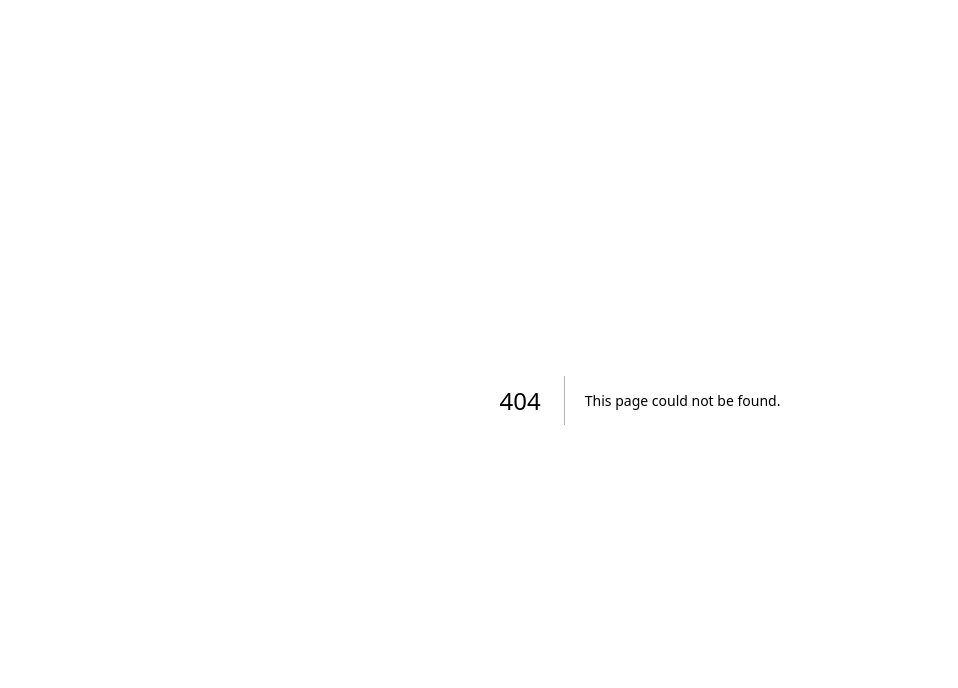
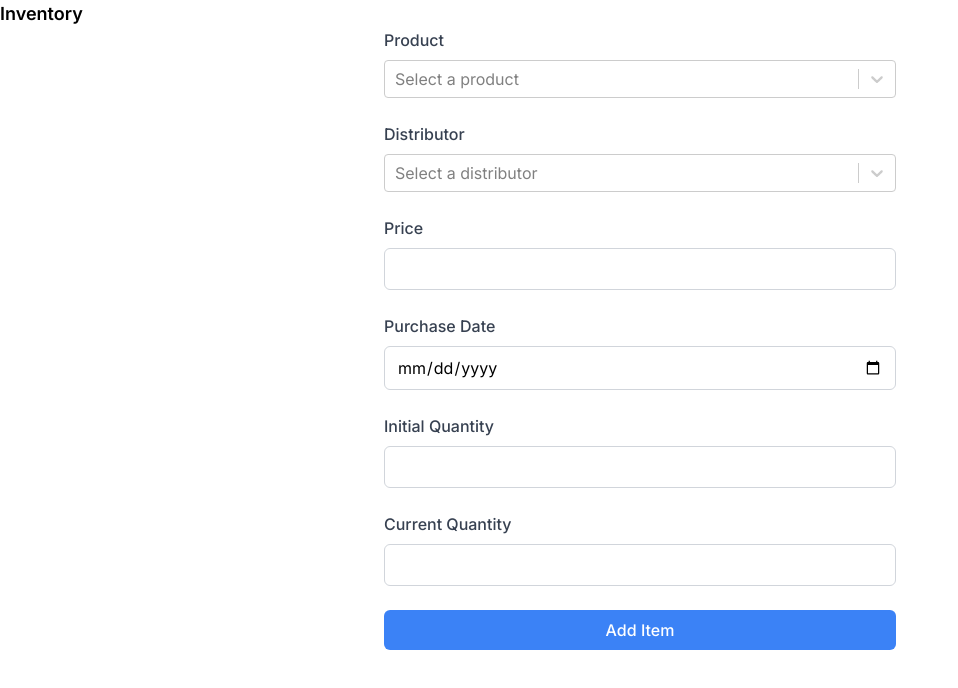
Before and after one commit to freddy-c/greenkeeper, a Next.js app: page /inventory in a window 1280 px wide. Before the commit this address had no page. Shown: the top 688 px of the page, without its empty margins (0-958 px from the left). Built offline with nearby package versions, Linux system fonts and the light colour scheme; no server answers; the database is empty.

Commit message:
Add form for creating new inventory items

```diff
--- a/app/actions.tsx
+++ b/app/actions.tsx
@@ -3,16 +3,13 @@
 import { revalidatePath } from "next/cache";
 import { z } from "zod";
 import prisma from "./client";
-import { Manufacturer } from "@prisma/client";
+import { Item, Manufacturer } from "@prisma/client";
+import { AddManufacturerSchema, AddItemSchema } from "./schemas";
 
 const db = prisma;
 
-const schema = z.object({
-    name: z.string().min(1).trim(),
-});
-
 export async function createManufacturer(
-    data: z.infer<typeof schema>
+    data: z.infer<typeof AddManufacturerSchema>
 ): Promise<{
     success: boolean;
     manufacturer?: Manufacturer;
@@ -21,7 +18,7 @@ export async function createManufacturer(
         message: string;
     }[];
 }> {
-    const parsed = schema.safeParse(data);
+    const parsed = AddManufacturerSchema.safeParse(data);
 
     if (!parsed.success) {
         return {
@@ -99,3 +96,52 @@ export async function deleteManufacturer(
         return { message: "Failed to delete manufacturer" };
     }
 }
+
+export async function createItem(data: z.infer<typeof AddItemSchema>): Promise<{
+    success: boolean;
+    item?: Item;
+    issues?: {
+        path: any;
+        message: string;
+    }[];
+}> {
+    const parsed = AddItemSchema.safeParse(data);
+
+    if (!parsed.success) {
+        return {
+            success: false,
+            issues: parsed.error.issues.map((issue) => {
+                return { path: issue.path, message: issue.message };
+            }),
+        };
+    }
+
+    try {
+        const newItem = await db.item.create({
+            data: {
+                product: {
+                    connect: {
+                        id: parsed.data.product.value,
+                    },
+                },
+                distributor: {
+                    connect: {
+                        id: parsed.data.distributor.value,
+                    },
+                },
+                price: parsed.data.price,
+                purchaseDate: new Date(parsed.data.purchaseDate),
+                initialQuantity: parsed.data.initialQuantity,
+                currentQuantity: parsed.data.currentQuantity,
+            },
+        });
+
+        revalidatePath("/");
+        return {
+            success: true,
+            item: newItem,
+        };
+    } catch (e) {
+        return { success: false };
+    }
+}
--- a/app/add-form.tsx
+++ b/app/add-form.tsx
@@ -4,10 +4,9 @@ import { z } from "zod";
 import { useForm } from "react-hook-form";
 import { zodResolver } from "@hookform/resolvers/zod";
 import { createManufacturer } from "@/app/actions";
+import { AddManufacturerSchema } from "./schemas";
 
-const schema = z.object({
-    name: z.string().min(1).trim(),
-});
+type AddFormValues = z.infer<typeof AddManufacturerSchema>;
 
 export default function AddForm() {
     const {
@@ -16,10 +15,10 @@ export default function AddForm() {
         reset,
         handleSubmit,
         formState: { errors },
-    } = useForm<z.infer<typeof schema>>({
-        resolver: zodResolver(schema),
+    } = useForm<AddFormValues>({
+        resolver: zodResolver(AddManufacturerSchema),
     });
-    const onSubmit = async (data: z.infer<typeof schema>) => {
+    const onSubmit = async (data: AddFormValues) => {
         const response = await createManufacturer(data);
 
         if (!response.success) {
--- /dev/null
+++ b/app/inventory/add-item-form.tsx
@@ -0,0 +1,183 @@
+"use client";
+
+import { useForm, Controller } from "react-hook-form";
+import Select from "react-select";
+import { Product, Distributor } from "@prisma/client";
+import { z } from "zod";
+import { zodResolver } from "@hookform/resolvers/zod";
+import { AddItemSchema } from "../schemas";
+import { createItem } from "../actions";
+
+type AddItemFormValues = z.infer<typeof AddItemSchema>;
+
+export default function AddItemForm({
+    products,
+    distributors,
+}: {
+    products: Product[];
+    distributors: Distributor[];
+}) {
+    const {
+        register,
+        setError,
+        handleSubmit,
+        control,
+        reset,
+        formState: { errors },
+    } = useForm<AddItemFormValues>({
+        resolver: zodResolver(AddItemSchema),
+    });
+
+    const onSubmit = async (data: AddItemFormValues) => {
+        const response = await createItem(data);
+
+        if (!response.success) {
+            response.issues?.forEach((issue) => {
+                issue.path.forEach((pathElement: any) => {
+                    setError(pathElement, {
+                        type: "manual",
+                        message: issue.message,
+                    });
+                });
+            });
+        } else {
+            reset();
+        }
+    };
+
+    const productOptions = products?.map((product) => ({
+        value: product.id,
+        label: product.name,
+    }));
+    const distributorOptions = distributors?.map((distributor) => ({
+        value: distributor.id,
+        label: distributor.name,
+    }));
+
+    return (
+        <form
+            onSubmit={handleSubmit(onSubmit)}
+            className="space-y-6 max-w-lg mx-auto"
+        >
+            <div className="form-group">
+                <label className="block text-gray-700 font-medium mb-2">
+                    Product
+                </label>
+                <Controller
+                    name="product"
+                    control={control}
+                    render={({ field }) => (
+                        <Select
+                            {...field}
+                            options={productOptions}
+                            placeholder="Select a product"
+                            className="w-full"
+                        />
+                    )}
+                />
+                {errors.product && (
+                    <span className="text-red-500 text-sm">
+                        {errors.product.message}
+                    </span>
+                )}
+            </div>
+
+            <div className="form-group">
+                <label className="block text-gray-700 font-medium mb-2">
+                    Distributor
+                </label>
+                <Controller
+                    name="distributor"
+                    control={control}
+                    render={({ field }) => (
+                        <Select
+                            {...field}
+                            options={distributorOptions}
+                            placeholder="Select a distributor"
+                            className="w-full"
+                        />
+                    )}
+                />
+                {errors.distributor && (
+                    <span className="text-red-500 text-sm">
+                        {errors.distributor.message}
+                    </span>
+                )}
+            </div>
+
+            <div className="form-group">
+                <label className="block text-gray-700 font-medium mb-2">
+                    Price
+                </label>
+                <input
+                    type="number"
+                    step="0.01"
+                    {...register("price", { valueAsNumber: true })}
+                    className="w-full px-3 py-2 border border-gray-300 rounded-md focus:outline-none focus:border-blue-500"
+                />
+                {errors.price && (
+                    <span className="text-red-500 text-sm">
+                        {errors.price.message}
+                    </span>
+                )}
+            </div>
+
+            <div className="form-group">
+                <label className="block text-gray-700 font-medium mb-2">
+                    Purchase Date
+                </label>
+                <input
+                    type="date"
+                    {...register("purchaseDate")}
+                    className="w-full px-3 py-2 border border-gray-300 rounded-md focus:outline-none focus:border-blue-500"
+                />
+                {errors.purchaseDate && (
+                    <span className="text-red-500 text-sm">
+                        {errors.purchaseDate.message}
+                    </span>
+                )}
+            </div>
+
+            <div className="form-group">
+                <label className="block text-gray-700 font-medium mb-2">
+                    Initial Quantity
+                </label>
+                <input
+                    type="number"
+                    step="1"
+                    {...register("initialQuantity", { valueAsNumber: true })}
+                    className="w-full px-3 py-2 border border-gray-300 rounded-md focus:outline-none focus:border-blue-500"
+                />
+                {errors.initialQuantity && (
+                    <span className="text-red-500 text-sm">
+                        {errors.initialQuantity.message}
+                    </span>
+                )}
+            </div>
+
+            <div className="form-group">
+                <label className="block text-gray-700 font-medium mb-2">
+                    Current Quantity
+                </label>
+                <input
+                    type="number"
+                    step="1"
+                    {...register("currentQuantity", { valueAsNumber: true })}
+                    className="w-full px-3 py-2 border border-gray-300 rounded-md focus:outline-none focus:border-blue-500"
+                />
+                {errors.currentQuantity && (
+                    <span className="text-red-500 text-sm">
+                        {errors.currentQuantity.message}
+                    </span>
+                )}
+            </div>
+
+            <button
+                type="submit"
+                className="w-full py-2 px-4 bg-blue-500 text-white font-medium rounded-md hover:bg-blue-700 focus:outline-none"
+            >
+                Add Item
+            </button>
+        </form>
+    );
+}
--- /dev/null
+++ b/app/inventory/page.tsx
@@ -0,0 +1,15 @@
+import { Distributor, Product } from "@prisma/client";
+import AddItemForm from "./add-item-form";
+import prisma from "../client";
+
+export default async function InventoryPage() {
+    const products: Product[] = await prisma.product.findMany();
+    const distributors: Distributor[] = await prisma.distributor.findMany();
+
+    return (
+        <div>
+            <h1 className="text-lg font-semibold">Inventory</h1>
+            <AddItemForm products={products} distributors={distributors} />
+        </div>
+    );
+}
--- /dev/null
+++ b/app/schemas.tsx
@@ -0,0 +1,20 @@
+import { z } from "zod";
+
+export const AddManufacturerSchema = z.object({
+    name: z.string().min(1).trim(),
+});
+
+export const AddItemSchema = z.object({
+    product: z.object({
+        value: z.string(),
+        label: z.string(),
+    }),
+    distributor: z.object({
+        value: z.string(),
+        label: z.string(),
+    }),
+    price: z.number().positive(),
+    purchaseDate: z.string().date(),
+    initialQuantity: z.number().positive(),
+    currentQuantity: z.number().positive(),
+});
--- a/package.json
+++ b/package.json
@@ -17,6 +17,7 @@
         "react": "^18",
         "react-dom": "^18",
         "react-hook-form": "^7.51.5",
+        "react-select": "^5.8.0",
         "ts-node": "^10.9.2",
         "zod": "^3.23.8"
     },
```
Also changed, not shown: 1 other file (tests, documents, lock files or other folders).
